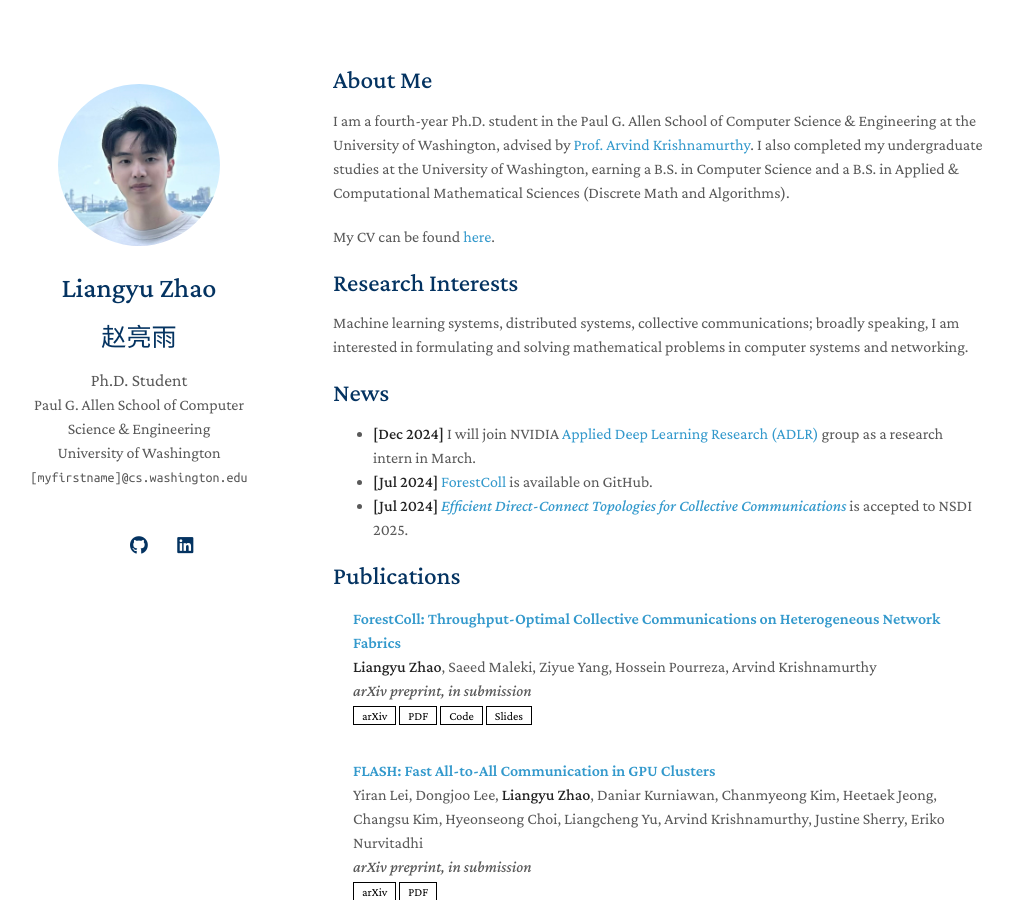
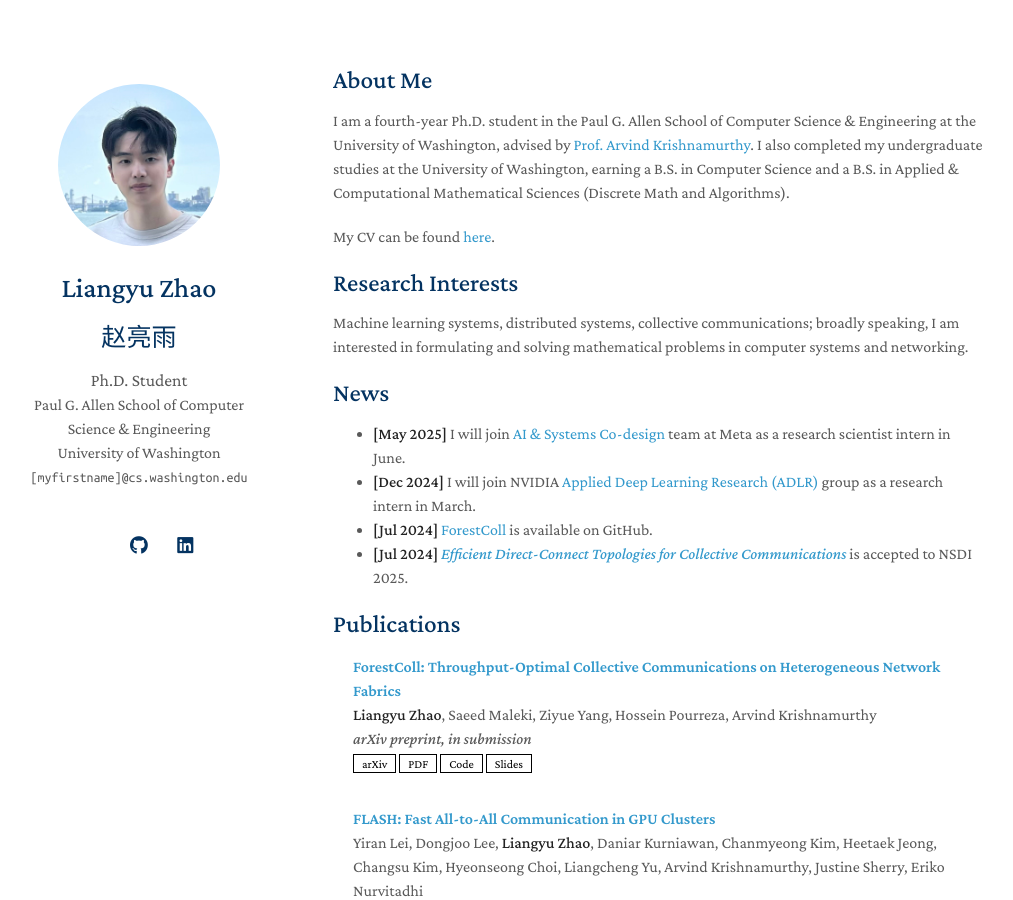
Before and after one commit to liangyuRain/liangyuRain.github.io, a Jekyll site: the page built from index.md, in a window 1280 px wide and 900 px high. Shown: the whole window, without its empty margins (137-1150 px from the left). Built offline with Jekyll 4.4.1, drawn with Linux system fonts in a browser that asks for light colours; a style sheet for code colours, icons or effects is not loaded; our own code applies the rules of GitHub Pages for plain Markdown files.

Commit message:
Meta internship

```diff
--- a/index.md
+++ b/index.md
@@ -14,6 +14,7 @@ Machine learning systems, distributed systems, collective communications; broadl
 
 ## News
 
+- **[May 2025]** I will join <a href="https://aisystemcodesign.github.io/" gtag-section="news" gtag-item="codesign">AI & Systems Co-design</a> team at Meta as a research scientist intern in June.
 - **[Dec 2024]** I will join NVIDIA <a href="https://nv-adlr.github.io" gtag-section="news" gtag-item="ADLR">Applied Deep Learning Research (ADLR)</a> group as a research intern in March.
 - **[Jul 2024]** <a href="https://github.com/liangyuRain/ForestColl" gtag-section="news" gtag-item="ForestColl">ForestColl</a> is available on GitHub.
 - **[Jul 2024]** <a href="https://arxiv.org/abs/2202.03356" gtag-section="news" gtag-item="DirectConnect"><em>Efficient Direct-Connect Topologies for Collective Communications</em></a> is accepted to NSDI 2025.
```
